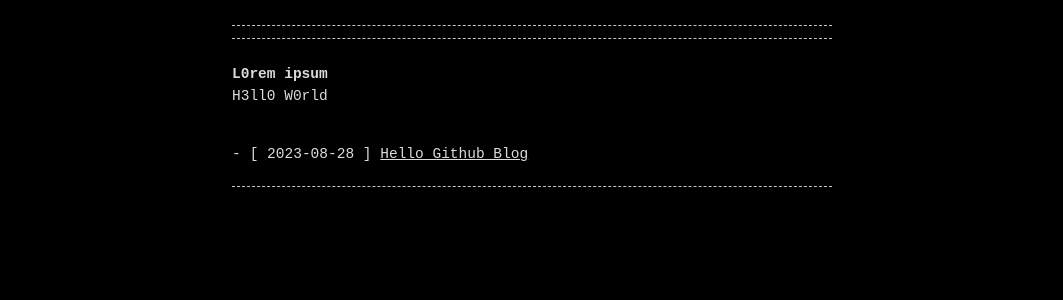
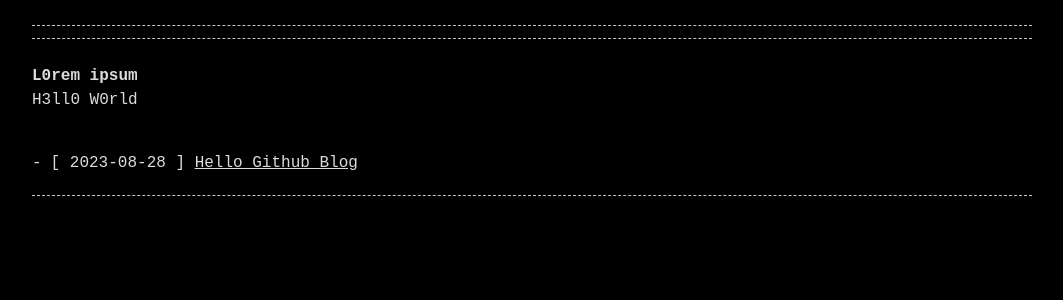
Before and after one commit to setpasslock/setpasslock.github.io, a Jekyll site: the page built from index.md, in a window 1280 px wide. Shown: the top 300 px of the page, without its empty margins (108-1171 px from the left). Built offline with Jekyll 4.4.1, drawn with Linux system fonts in a browser that asks for light colours.

Commit message:
Update base.scss

```diff
--- a/_sass/base.scss
+++ b/_sass/base.scss
@@ -5,11 +5,11 @@
  * Style variables
  */
 $base-font-family:     'Source Code Pro', monospace !default;
-$base-font-size:       14.5px!default;
+$base-font-size:       16px!default;
 $mobile-font-size:     12px !default;
 $base-line-height:     1.5 !default;
 $container-width:      90% !default;
-$container-max-width:  600px !default;
+$container-max-width:  1000px !default;
 
 /**
  * Global
```
